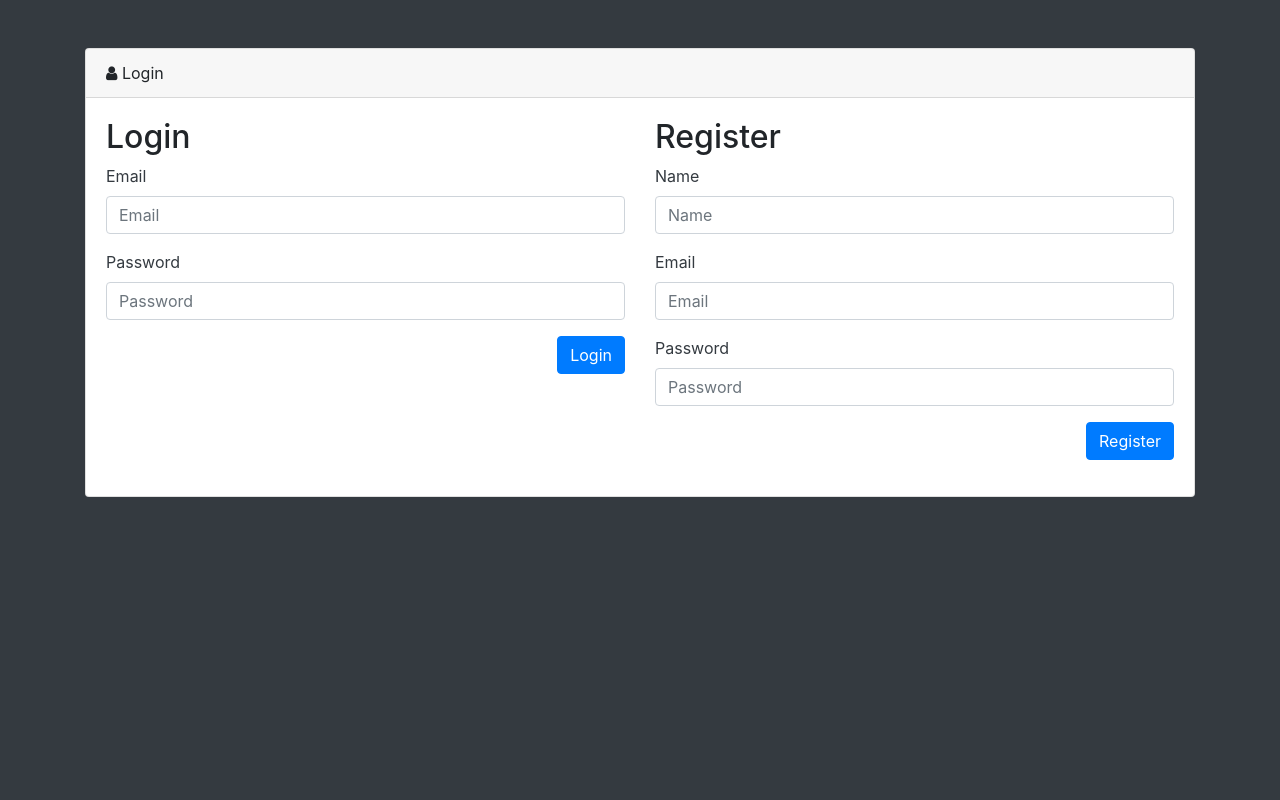
After one commit to joostsijm/supremacy-stats, a Flask app: page /login in a window 1280 px wide. The commit adds this page. Run offline with Flask 2, Linux system fonts and the light colour scheme; some libraries are stand-ins or nearby versions.

Commit message:
Working login function

```diff
--- a/app/flaskr.py
+++ b/app/flaskr.py
@@ -4,10 +4,11 @@ Simple flask thing
 """
 
 from subprocess import call
-from flask import render_template, jsonify, request, redirect, url_for
+from flask import render_template, jsonify, request, redirect, url_for, flash
 from flask_breadcrumbs import Breadcrumbs, register_breadcrumb
 from flask_menu import Menu, register_menu
-from app import app, webhook
+from flask_login import login_required, login_user, logout_user
+from app import app, login_manager, webhook, db
 from app.models.game import Game
 from app.models.user import User
 from app.models.player import Player
@@ -18,7 +19,68 @@ Menu(app=app)
 Breadcrumbs(app=app)
 
 
+@login_manager.user_loader
+def load_user(id):
+    """Return user"""
+    return User.query.get(id)
+
+
+@register_breadcrumb(app, '.login', 'Login')
+@app.route("/login", methods=["GET", "POST"])
+def login():
+    """Handle login page and data"""
+    if request.method == 'POST':
+        email = request.form['email']
+        password = request.form['password']
+        user = User.query.filter(User.email == email).first()
+        if user is not None:
+            if user.password == password:
+                login_user(user)
+                flash('You were successfully logged in.', 'success')
+                if request.args.get("next") is not None:
+                    return redirect(request.args.get("next"))
+                else:
+                    return redirect(url_for('index'))
+            else:
+                flash('Incorrect password.', 'danger')
+        else:
+            flash('User not found.', 'danger')
+
+        return redirect(url_for('login'))
+    else:
+        return render_template('user/login.html')
+
+
+@app.route("/register", methods=["POST"])
+def register():
+    """Register a new user"""
+    if "name" not in request.form:
+        flash('Fill in name', 'warning')
+        return render_template('user/login.html')
+
+    if "email" not in request.form:
+        flash('Fill in email', 'warning')
+        return render_template('user/login.html', email=request.form['email'])
+
+    user = User.query.filter(User.name == request.form['name']).first()
+    if user is None:
+        flash('Name not found', 'warning')
+        return render_template('user/login.html', name=request.form['name'], email=request.form['email'])
+
+    user.email = request.form['email']
+    user.password = request.form['password']
+    db.session.commit()
+    login_user(user)
+    flash('Succesfully registered account "%s".' % (user.name), 'success')
+
+    if request.args.get("next") is not None:
+        return redirect(request.args.get("next"))
+    else:
+        return redirect(url_for('index'))
+
+
 @app.route('/')
+@login_required
 @register_menu(app, '.', 'Home')
 @register_breadcrumb(app, '.', 'Home')
 def index():
--- /dev/null
+++ b/app/templates/user/login.html
@@ -0,0 +1,82 @@
+<head>
+	<meta charset="utf-8">
+	<meta http-equiv="X-UA-Compatible" content="IE=edge">
+	<meta name="viewport" content="width=device-width, initial-scale=1, shrink-to-fit=no">
+	<meta name="description" content="">
+	<meta name="author" content="">
+	<title>SB Admin - Start Bootstrap Template</title>
+	<!-- Bootstrap core CSS-->
+	<link href="{{ url_for('static', filename='vendor/bootstrap/css/bootstrap.css') }}" rel="stylesheet">
+	<!-- Custom fonts for this template-->
+	<link href="{{ url_for('static', filename='vendor/font-awesome/css/font-awesome.min.css') }}" rel="stylesheet">
+	<!-- Custom styles for this template-->
+	<link href="{{ url_for('static', filename='css/sb-admin.css') }}" rel="stylesheet">
+</head>
+<body class="bg-dark">
+	<div class="container">
+		<div class="card mx-auto mt-5">
+			<div class="card-header">
+				<i class="fa fa-user"></i> Login
+			</div>
+			<div class="card-body">
+				{% with messages = get_flashed_messages(with_categories=true) %}
+				{% if messages %}
+				{% for category, message in messages %}
+				<div class="alert alert-{{ category }} alert-dismissible fade show" role="alert">
+					{{ message }}
+					<button type="button" class="close" data-dismiss="alert" aria-label="Close">
+						<span aria-hidden="true">&times;</span>
+					</button>
+				</div>
+				{% endfor %}
+				{% endif %}
+				{% endwith %}
+				<div class="row">
+					<div class="col-12 col-md-6">
+						<h2>Login</h2>
+						<form method="post">
+							<div class="form-group">
+								<label class="text-normal text-dark">Email</label>
+								<input type="email" class="form-control" name="email" placeholder="Email">
+							</div>
+							<div class="form-group">
+								<label class="text-normal text-dark">Password</label>
+								<input type="password" class="form-control" name="password" placeholder="Password">
+							</div>
+							<div class="form-group pull-right">
+								<button class="btn btn-primary">Login</button>
+							</div>
+						</form>
+					</div>
+					<div class="col-12 col-md-6">
+						<h2>Register</h2>
+						<form action="{{ url_for('register')}}" method="post">
+							<div class="form-group">
+								<label class="text-normal text-dark">Name</label>
+								<input type="text" class="form-control" name="name" placeholder="Name">
+							</div>
+							<div class="form-group">
+								<label class="text-normal text-dark">Email</label>
+								<input type="email" class="form-control" name="email" placeholder="Email">
+							</div>
+							<div class="form-group">
+								<label class="text-normal text-dark">Password</label>
+								<input type="password" class="form-control" name="password" placeholder="Password">
+							</div>
+							<div class="form-group pull-right">
+								<button class="btn btn-primary">Register</button>
+							</div>
+						</form>
+					</div>
+				</div>
+			</div>
+		</div>
+	</div>
+	<!-- Bootstrap core JavaScript-->
+	<script type='text/javascript' src="{{ url_for('static', filename='vendor/jquery/jquery.min.js') }}"></script>
+	<script type='text/javascript' src="{{ url_for('static', filename='vendor/bootstrap/js/bootstrap.bundle.min.js') }}"></script>
+	<script type='text/javascript' src="{{ url_for('static', filename='js/site/sb-admin.min.js') }}"></script>
+	<!-- Core plugin JavaScript-->
+</body>
+
+</html>
```
Also changed, not shown: app/__init__.py (+8 -0 lines), app/models/user.py (+9 -1 lines), app/templates/layouts/main.html (+13 -1 lines).
